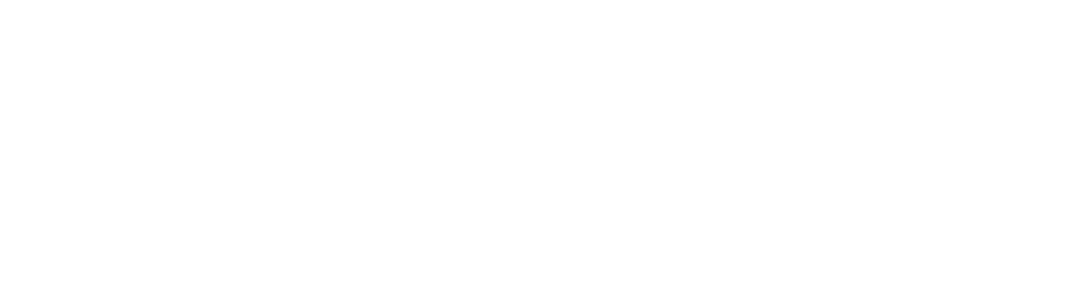
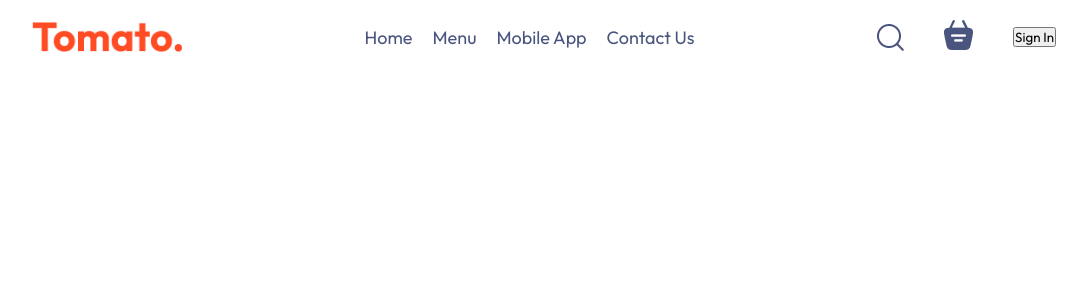
Before and after one commit to sergey87chuvasov/Food-Delivery-App, a React (Vite) app: page / in a window 1280 px wide. Shown: the top 300 px of the page, without its empty margins (96-1183 px from the left). Built offline with nearby package versions, Linux system fonts and the light colour scheme.

Commit message:
work with navbar component - 1 part

```diff
--- a/src/App.jsx
+++ b/src/App.jsx
@@ -1,5 +1,11 @@
+import Navbar from './components/Navbar/Navbar';
+
 function App() {
-  return <></>;
+  return (
+    <div className='app'>
+      <Navbar />
+    </div>
+  );
 }
 
 export default App;
--- /dev/null
+++ b/src/components/Navbar/Navbar.css
@@ -0,0 +1,24 @@
+.navbar {
+  padding: 20px 0;
+  display: flex;
+  justify-content: space-between;
+  align-items: center;
+}
+
+.navbar .logo {
+  width: 150px;
+}
+
+.navbar-menu {
+  display: flex;
+  list-style: none;
+  gap: 20px;
+  color: #49557e;
+  font-size: 18px;
+}
+
+.navbar-right {
+  display: flex;
+  align-items: center;
+  gap: 40px;
+}
--- /dev/null
+++ b/src/components/Navbar/Navbar.jsx
@@ -0,0 +1,26 @@
+import { assets } from '../../assets/assets';
+import './Navbar.css';
+
+function Navbar() {
+  return (
+    <div className='navbar'>
+      <img className='logo' src={assets.logo} alt='logo' />
+      <ul className='navbar-menu'>
+        <li>Home</li>
+        <li>Menu</li>
+        <li>Mobile App</li>
+        <li>Contact Us</li>
+      </ul>
+      <div className='navbar-right'>
+        <img src={assets.search_icon} alt='search-icon' />
+        <div className='navbar-search-icon'>
+          <img src={assets.basket_icon} alt='basket-icon' />
+          <div className='dot'></div>
+        </div>
+        <button>Sign In</button>
+      </div>
+    </div>
+  );
+}
+
+export default Navbar;
--- a/src/index.css
+++ b/src/index.css
@@ -1,7 +1,10 @@
+@import url('https://fonts.googleapis.com/css2?family=Outfit:wght@100..900&display=swap');
+
 * {
   padding: 0;
   margin: 0;
   box-sizing: border-box;
+  font-family: Outfit;
 }
 
 body {
@@ -12,3 +15,8 @@ a {
   text-decoration: none;
   color: inherit;
 }
+
+.app {
+  width: 80%;
+  margin: auto;
+}
```
